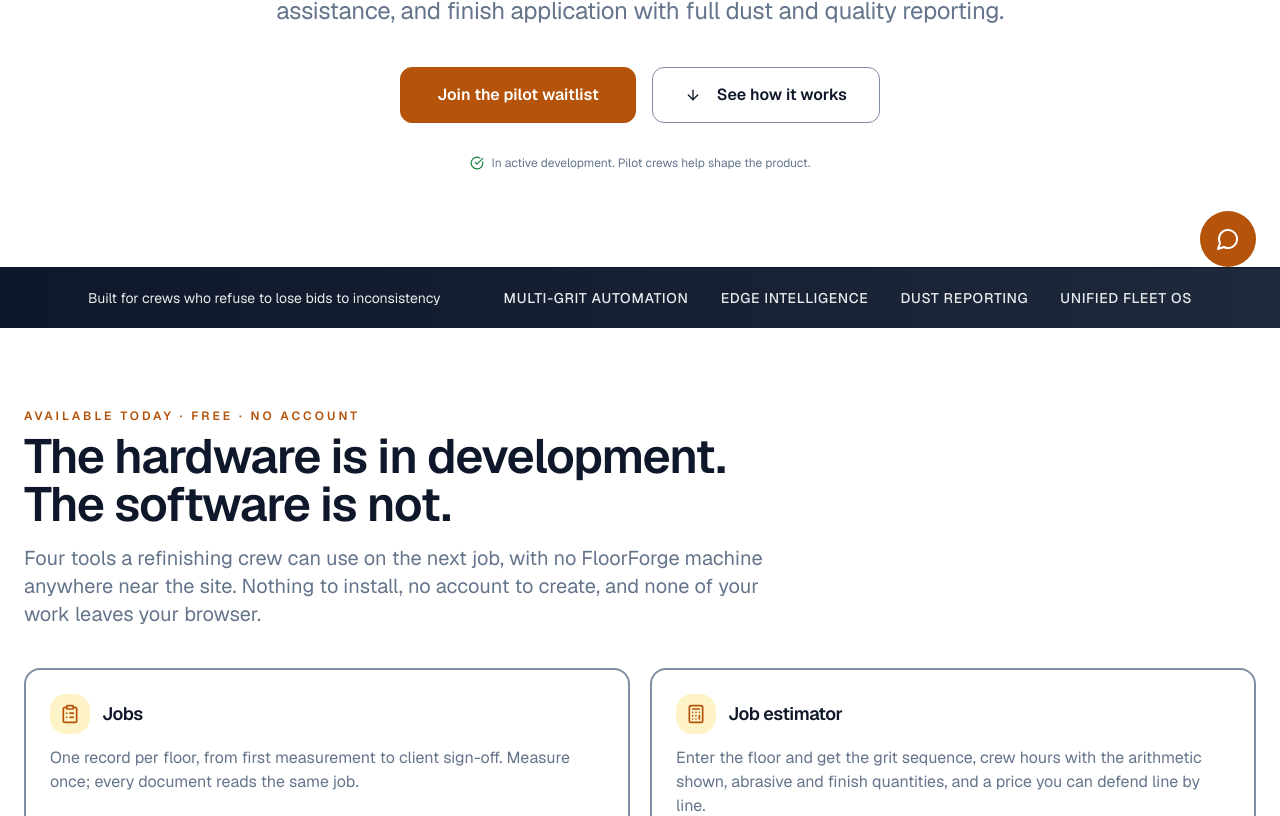
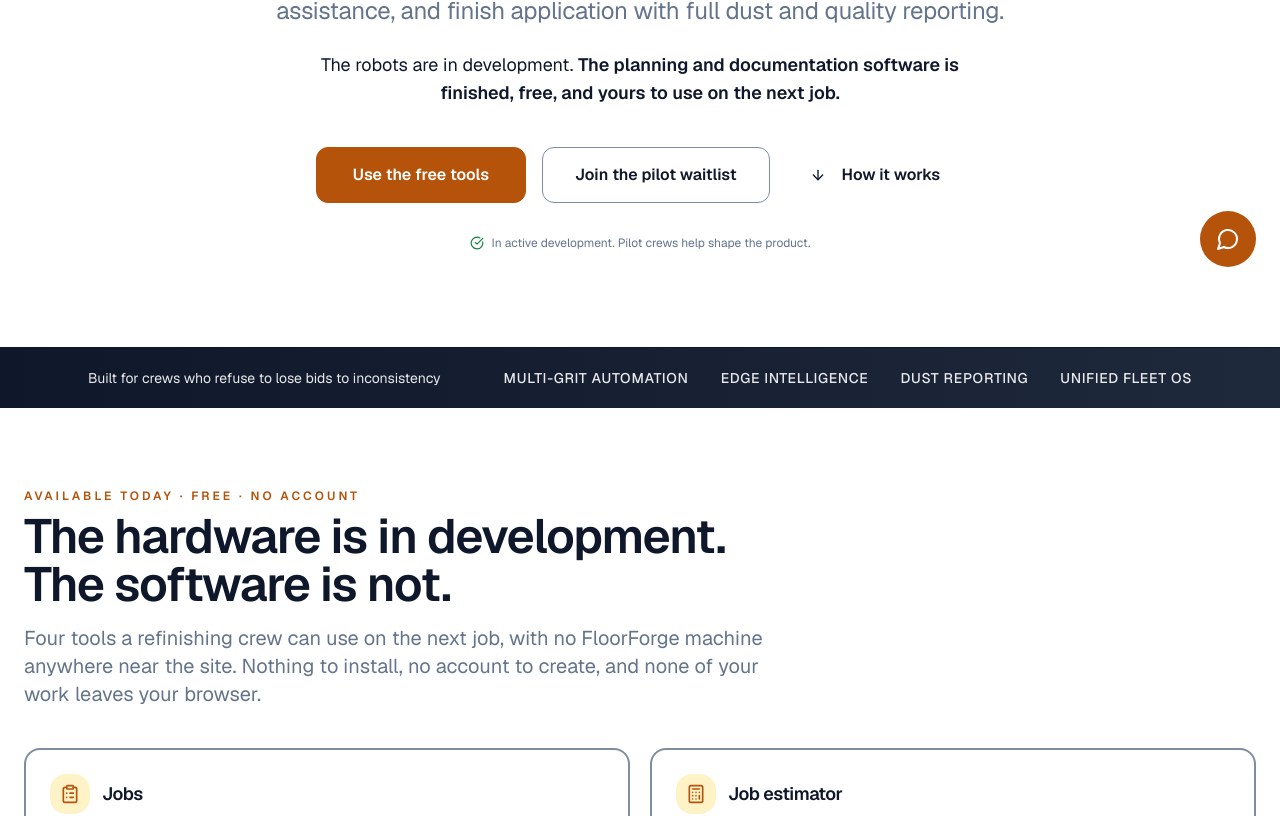
Before and after one commit to iceccarelli/floorforge-ai, a Next.js app: page / in a window 1280 px wide. Shown: the part 509-1325 px from the top of the page. Built offline with nearby package versions, Linux system fonts and the light colour scheme; no server answers.

Commit message:
feat(pricing): a free tier that exists, beside three that do not yet

```diff
--- a/app/page.tsx
+++ b/app/page.tsx
@@ -73,6 +73,20 @@
     ],
     cta: "Create a report",
   },
+];
+
+/**
+ * What the free tier actually contains. Mirrors `tools` above deliberately —
+ * if a product is added there and not here, the pricing section is lying by
+ * omission about what "free" includes.
+ */
+const freeTierIncludes = [
+  "Job records, estimate to sign-off",
+  "Job estimator with editable assumptions",
+  "Client proposals on your letterhead",
+  "Completion reports with care guidance",
+  "Unlimited jobs",
+  "Print or save any document as PDF",
 ];
 
 const features = [
@@ -186,23 +200,34 @@
             assistance, and finish application with full dust and quality reporting.
           </p>
 
+          <p className="max-w-2xl mx-auto -mt-4 mb-10 text-base sm:text-lg text-foreground">
+            The robots are in development.{" "}
+            <strong className="font-semibold">
+              The planning and documentation software is finished, free, and yours to use
+              on the next job.
+            </strong>
+          </p>
+
           <div className="flex flex-col sm:flex-row items-center justify-center gap-4">
+            <Button asChild variant="accent" size="lg" className="text-base px-9 h-14">
+              <Link href="/jobs">Use the free tools</Link>
+            </Button>
             <Button
-              variant="accent"
+              variant="secondary"
               size="lg"
-              className="text-base px-9 h-14"
+              className="text-base px-8 h-14"
               onClick={() => scrollTo("waitlist")}
             >
               Join the pilot waitlist
             </Button>
             <Button
-              variant="secondary"
+              variant="ghost"
               size="lg"
-              className="text-base px-8 h-14 group"
+              className="text-base px-6 h-14 group"
               onClick={() => scrollTo("how-it-works")}
             >
               <ArrowDown className="mr-2 h-4 w-4 group-hover:translate-y-0.5 transition" />
-              See how it works
+              How it works
             </Button>
           </div>
 
@@ -478,11 +503,67 @@
       <section id="pricing" className="section bg-background border-y py-20">
         <div className="max-w-6xl mx-auto px-6">
           <div className="text-center mb-12">
-            <div className="text-accent text-xs tracking-[3px] font-semibold mb-2">PLANNED PRICING</div>
-            <h2 className="text-3xl sm:text-4xl lg:text-5xl tracking-[-0.03em] font-semibold">Simple pricing, designed to scale with you.</h2>
-            <p className="mt-3 text-xl text-muted-foreground">
-              Indicative pricing for the launch phase — subject to change as the pilot
-              program defines the product.
+            <div className="text-accent text-xs tracking-[3px] font-semibold mb-2">PRICING</div>
+            <h2 className="text-3xl sm:text-4xl lg:text-5xl tracking-[-0.03em] font-semibold">Free today. Priced when the robots ship.</h2>
+            <p className="mt-3 mx-auto max-w-2xl text-xl text-muted-foreground">
+              One tier exists and costs nothing. The other three describe a launch phase
+              that has not happened, and every figure in them is indicative and subject to
+              change as the pilot program defines the product.
+            </p>
+          </div>
+
+          {/* The free tier is first and visually distinct because it is the only
+              one a visitor can act on. Listing it beside three planned tiers
+              without a marker would let a design target read as an offer. */}
+          <div className="mb-8 rounded-2xl border-2 border-accent bg-accent-light p-6 md:p-8">
+            <div className="flex flex-wrap items-start justify-between gap-6">
+              <div className="max-w-2xl">
+                <div className="flex flex-wrap items-center gap-3">
+                  <span className="status status-good">Available now</span>
+                  <div className="text-sm font-semibold tracking-widest text-accent">
+                    FREE FOREVER
+                  </div>
+                </div>
+                <div className="mt-4 flex items-baseline">
+                  <span className="text-6xl font-semibold tracking-[-2px]">$0</span>
+                  {/* --foreground: --muted-foreground on --accent-light is 4.27:1 (illegal). */}
+                  <span className="ml-2 text-foreground">no card, no account</span>
+                </div>
+                <p className="mt-3 text-foreground">
+                  The full planning and documentation toolkit, usable today on a job with
+                  no FloorForge hardware anywhere near it. Your work stays in your browser.
+                </p>
+                <ul className="mt-5 grid gap-2 sm:grid-cols-2 text-sm">
+                  {freeTierIncludes.map((item) => (
+                    <li key={item} className="flex gap-2">
+                      <CheckCircle
+                        className="mt-0.5 h-4 w-4 flex-shrink-0 text-accent"
+                        aria-hidden="true"
+                      />
+                      {item}
+                    </li>
+                  ))}
+                </ul>
+              </div>
+              <div className="flex w-full flex-col gap-3 md:w-auto md:min-w-[220px]">
+                <Button asChild variant="accent" className="h-12 w-full justify-center">
+                  <Link href="/jobs">Start a job — free</Link>
+                </Button>
+                <Button asChild variant="secondary" className="h-12 w-full justify-center">
+                  <Link href="/estimator">Try the estimator</Link>
+                </Button>
+                <p className="text-xs text-foreground">
+                  Nothing to install. Nothing is uploaded.
+                </p>
+              </div>
+            </div>
+          </div>
+
+          <div className="mb-6 flex flex-wrap items-center gap-3 border-t border-border-strong pt-8">
+            <span className="status status-neutral">Planned</span>
+            <p className="text-sm text-muted-foreground">
+              The tiers below require FloorForge hardware, which does not exist yet. They
+              describe the intended launch model, not something you can buy.
             </p>
           </div>
 
```
Also changed, not shown: 1 other file (tests, documents, lock files or other folders).
